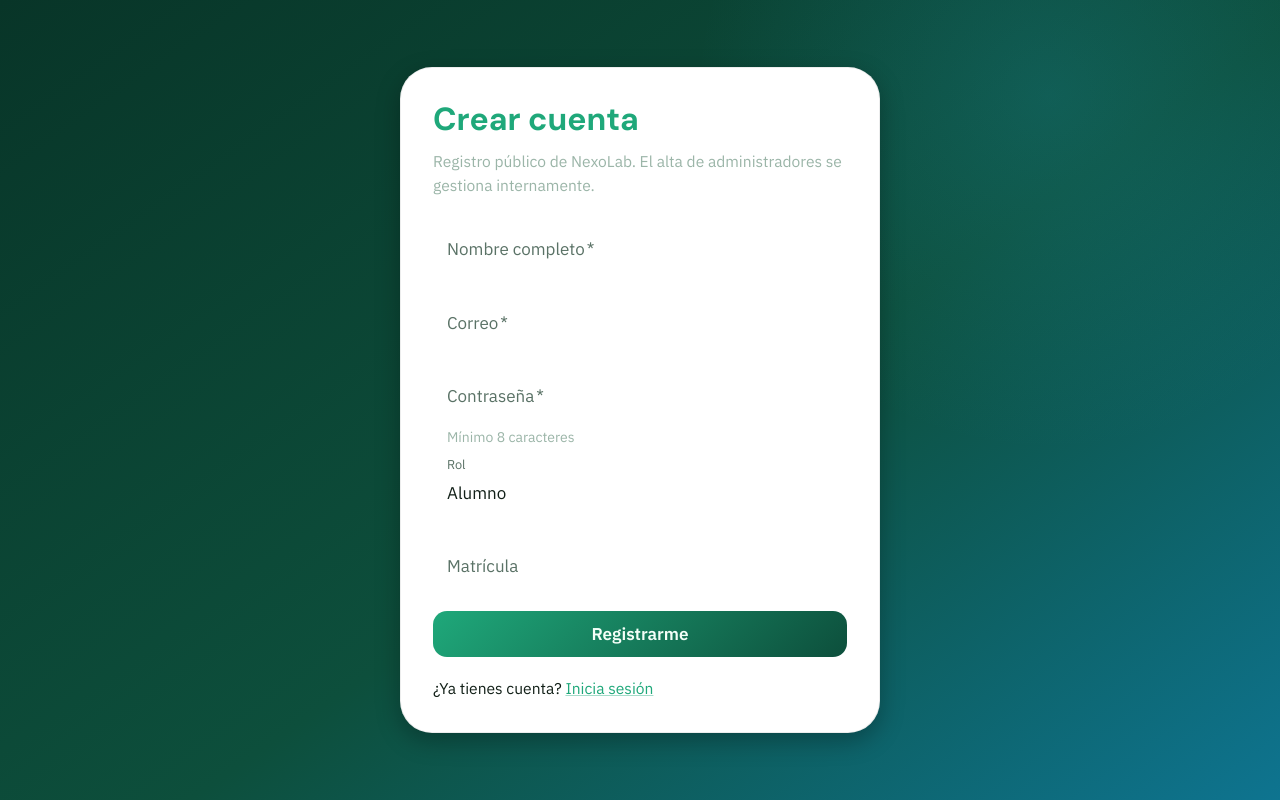
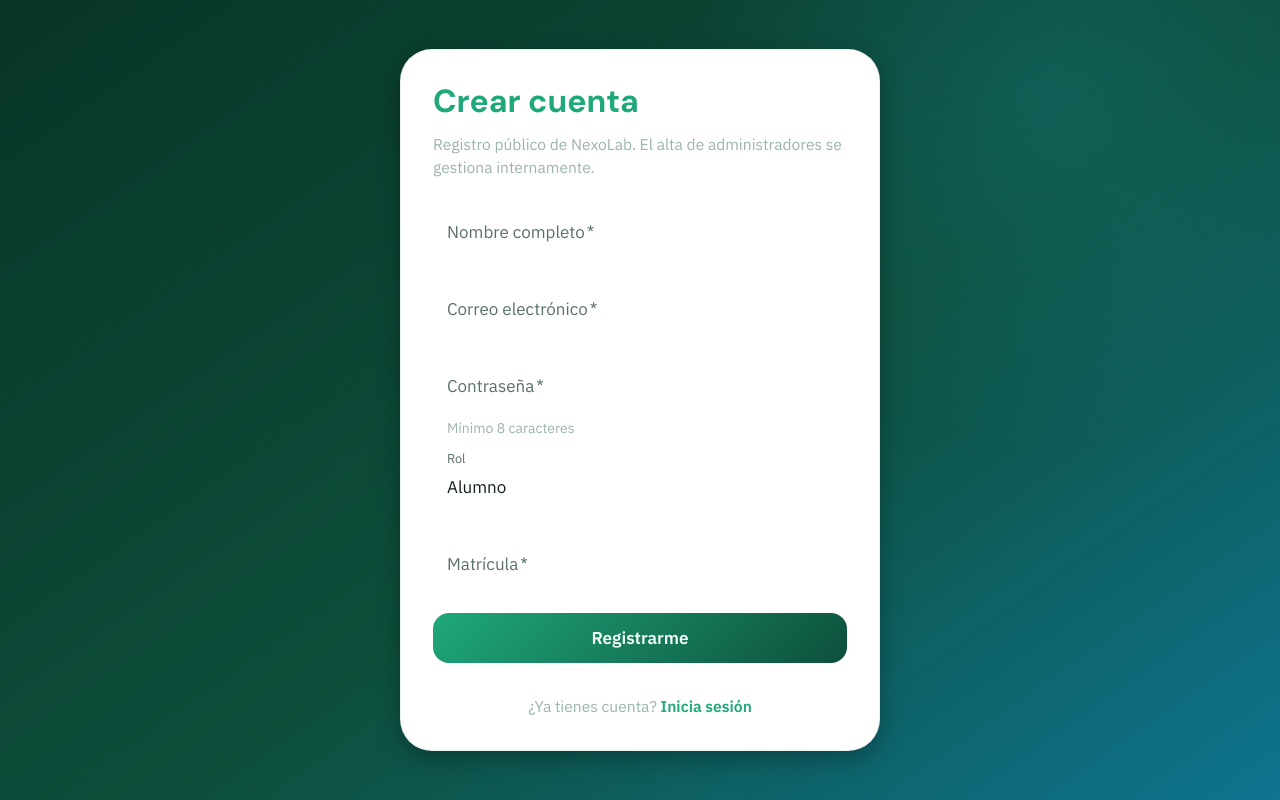
Before and after one commit to FFianquetto/ProWebII_NexoLab, a React (Vite) app in the folder frontend/: page /register in a window 1280 px wide. Built offline with nearby package versions, Linux system fonts and the light colour scheme; no server answers.

Commit message:
Modificadito

```diff
--- a/frontend/src/pages/IncidentsPage.tsx
+++ b/frontend/src/pages/IncidentsPage.tsx
@@ -1,5 +1,5 @@
 import { useEffect, useState } from 'react';
-import { MenuItem, TextField } from '@mui/material';
+import { MenuItem, TextField, Box } from '@mui/material';
 import ResourcePage from '../components/ResourcePage';
 import api from '../api/client';
 import type { Equipment, Incident, Laboratory, User } from '../types';
@@ -10,6 +10,21 @@ import {
   severityLabels,
 } from '../constants/labels';
 
+// Helpers para asignar colores semánticos de Material-UI
+const getSeverityColor = (severity: string) => {
+  if (severity === 'CRITICAL' || severity === 'HIGH') return 'error.main';
+  if (severity === 'MEDIUM') return 'warning.main';
+  if (severity === 'LOW') return 'success.main';
+  return 'text.primary';
+};
+
+const getStatusColor = (status: string) => {
+  if (status === 'OPEN') return 'error.main';
+  if (status === 'IN_PROGRESS') return 'info.main';
+  if (status === 'RESOLVED' || status === 'CLOSED') return 'success.main';
+  return 'text.primary';
+};
+
 export default function IncidentsPage() {
   const { user } = useAuth();
   const [users, setUsers] = useState<User[]>([]);
@@ -17,13 +32,20 @@ export default function IncidentsPage() {
   const [equipment, setEquipment] = useState<Equipment[]>([]);
 
   useEffect(() => {
-    Promise.all([api.get('/users'), api.get('/laboratories'), api.get('/equipment')])
+    Promise.all([
+      api.get('/users'),
+      api.get('/laboratories'),
+      api.get('/equipment')
+    ])
       .then(([u, l, e]) => {
         setUsers(u.data.data);
         setLabs(l.data.data);
         setEquipment(e.data.data);
       })
-      .catch(() => undefined);
+      .catch((error) => {
+        // Optimización: No silenciar completamente el error, es útil para debugging
+        console.error('Error cargando recursos de incidencias:', error);
+      });
   }, []);
 
   return (
@@ -70,10 +92,11 @@ export default function IncidentsPage() {
         severity: values.severity,
         laboratoryId: values.laboratoryId ? String(values.laboratoryId) : null,
         equipmentId: values.equipmentId ? String(values.equipmentId) : null,
-        reportedById: String(values.reportedById || user?.id),
+        // Optimización: fallback seguro en caso de que user sea undefined en el render
+        reportedById: String(values.reportedById || user?.id || ''),
       })}
       renderForm={(values, setValues) => (
-        <>
+        <Box sx={{ display: 'flex', flexDirection: 'column', gap: 2, mt: 1 }}>
           <TextField
             label="Título"
             value={values.title || ''}
@@ -98,7 +121,7 @@ export default function IncidentsPage() {
             fullWidth
           >
             {Object.entries(severityLabels).map(([value, label]) => (
-              <MenuItem key={value} value={value}>
+              <MenuItem key={value} value={value} sx={{ color: getSeverityColor(value), fontWeight: 500 }}>
                 {label}
               </MenuItem>
             ))}
@@ -111,7 +134,7 @@ export default function IncidentsPage() {
             fullWidth
           >
             {Object.entries(incidentStatusLabels).map(([value, label]) => (
-              <MenuItem key={value} value={value}>
+              <MenuItem key={value} value={value} sx={{ color: getStatusColor(value), fontWeight: 500 }}>
                 {label}
               </MenuItem>
             ))}
@@ -123,7 +146,7 @@ export default function IncidentsPage() {
             onChange={(e) => setValues({ ...values, laboratoryId: e.target.value ? e.target.value : null })}
             fullWidth
           >
-            <MenuItem value="">Ninguno</MenuItem>
+            <MenuItem value=""><em>Ninguno</em></MenuItem>
             {labs.map((lab) => (
               <MenuItem key={lab.id} value={lab.id}>
                 {lab.code} - {lab.name}
@@ -137,7 +160,7 @@ export default function IncidentsPage() {
             onChange={(e) => setValues({ ...values, equipmentId: e.target.value ? e.target.value : null })}
             fullWidth
           >
-            <MenuItem value="">Ninguno</MenuItem>
+            <MenuItem value=""><em>Ninguno</em></MenuItem>
             {equipment.map((eq) => (
               <MenuItem key={eq.id} value={eq.id}>
                 {eq.inventoryCode} - {eq.name}
@@ -158,7 +181,7 @@ export default function IncidentsPage() {
               </MenuItem>
             ))}
           </TextField>
-        </>
+        </Box>
       )}
     />
   );
--- a/frontend/src/pages/RegisterPage.tsx
+++ b/frontend/src/pages/RegisterPage.tsx
@@ -32,19 +32,21 @@ export default function RegisterPage() {
     e.preventDefault();
     setLoading(true);
     setError('');
+
     try {
       await register({
-        fullName: form.fullName,
-        email: form.email,
+        fullName: form.fullName.trim(),
+        email: form.email.trim(),
         password: form.password,
         role: form.role,
-        studentId: form.studentId || undefined,
+        // Optimización: Solo enviamos la matrícula si el rol es realmente Alumno
+        studentId: form.role === 'STUDENT' && form.studentId ? form.studentId.trim() : undefined,
       });
       navigate('/');
     } catch (err: unknown) {
       const message =
         (err as { response?: { data?: { message?: string } } })?.response?.data?.message ||
-        'No se pudo registrar';
+        'No se pudo registrar. Verifica tus datos e intenta nuevamente.';
       setError(message);
     } finally {
       setLoading(false);
@@ -63,7 +65,7 @@ export default function RegisterPage() {
           'radial-gradient(circle at 82% 12%, rgba(34,166,199,0.2), transparent 28%), linear-gradient(145deg, #083528, #0D4F3C 55%, #0E7490)',
       }}
     >
-      <Paper sx={{ width: '100%', maxWidth: 480, p: { xs: 3, sm: 4 }, borderRadius: 4 }}>
+      <Paper elevation={6} sx={{ width: '100%', maxWidth: 480, p: { xs: 3, sm: 4 }, borderRadius: 4 }}>
         <Typography
           variant="h4"
           sx={{ fontFamily: '"DM Sans", sans-serif', fontWeight: 800, color: 'primary.main' }}
@@ -74,12 +76,14 @@ export default function RegisterPage() {
         <Typography variant="body2" color="text.secondary" mb={3}>
           Registro público de NexoLab. El alta de administradores se gestiona internamente.
         </Typography>
+
         {error && (
-          <Alert severity="error" sx={{ mb: 2 }}>
+          <Alert severity="error" sx={{ mb: 3, borderRadius: 2 }}>
             {error}
           </Alert>
         )}
-        <Stack component="form" spacing={2} onSubmit={onSubmit}>
+
+        <Stack component="form" spacing={2.5} onSubmit={onSubmit}>
           <TextField
             label="Nombre completo"
             value={form.fullName}
@@ -88,7 +92,7 @@ export default function RegisterPage() {
             fullWidth
           />
           <TextField
-            label="Correo"
+            label="Correo electrónico"
             type="email"
             value={form.email}
             onChange={(e) => setForm({ ...form, email: e.target.value })}
@@ -114,21 +118,32 @@ export default function RegisterPage() {
             <MenuItem value="STUDENT">Alumno</MenuItem>
             <MenuItem value="TEACHER">Docente</MenuItem>
           </TextField>
+
           {form.role === 'STUDENT' && (
             <TextField
               label="Matrícula"
               value={form.studentId}
               onChange={(e) => setForm({ ...form, studentId: e.target.value })}
+              required // Optimización: Si es alumno, la matrícula debería ser obligatoria
               fullWidth
             />
           )}
-          <Button type="submit" variant="contained" size="large" disabled={loading}>
-            {loading ? 'Creando…' : 'Registrarme'}
+
+          <Button
+            type="submit"
+            variant="contained"
+            size="large"
+            disabled={loading}
+            disableElevation
+            sx={{ mt: 1, py: 1.2, fontWeight: 600, borderRadius: 2 }}
+          >
+            {loading ? 'Creando cuenta...' : 'Registrarme'}
           </Button>
         </Stack>
-        <Typography variant="body2" mt={2.5}>
+
+        <Typography variant="body2" mt={4} align="center" color="text.secondary">
           ¿Ya tienes cuenta?{' '}
-          <Link component={RouterLink} to="/login">
+          <Link component={RouterLink} to="/login" fontWeight={600} underline="hover">
             Inicia sesión
           </Link>
         </Typography>
--- a/frontend/src/pages/SubjectsPage.tsx
+++ b/frontend/src/pages/SubjectsPage.tsx
@@ -1,4 +1,4 @@
-import { MenuItem, TextField } from '@mui/material';
+import { MenuItem, TextField, Box } from '@mui/material';
 import ResourcePage from '../components/ResourcePage';
 import type { Subject } from '../types';
 
@@ -20,23 +20,62 @@ export default function SubjectsPage() {
         },
       ]}
       toPayload={(values) => ({
-        code: values.code,
-        name: values.name,
-        description: values.description || null,
-        credits: Number(values.credits || 0),
+        // Optimización: Limpieza de espacios en blanco accidentales
+        code: values.code?.trim(),
+        name: values.name?.trim(),
+        description: values.description?.trim() || null,
+        // Optimización: Math.max asegura que no se envíen créditos negativos al backend
+        credits: Math.max(0, Number(values.credits || 0)),
         isActive: values.isActive !== false,
       })}
       renderForm={(values, setValues) => (
-        <>
-          <TextField label="Clave" value={values.code || ''} onChange={(e) => setValues({ ...values, code: e.target.value })} required fullWidth />
-          <TextField label="Nombre" value={values.name || ''} onChange={(e) => setValues({ ...values, name: e.target.value })} required fullWidth />
-          <TextField label="Créditos" type="number" value={values.credits ?? 0} onChange={(e) => setValues({ ...values, credits: Number(e.target.value) })} fullWidth />
-          <TextField select label="Activa" value={values.isActive === false ? 'false' : 'true'} onChange={(e) => setValues({ ...values, isActive: e.target.value === 'true' })} fullWidth>
-            <MenuItem value="true">Sí</MenuItem>
-            <MenuItem value="false">No</MenuItem>
+        <Box sx={{ display: 'flex', flexDirection: 'column', gap: 2, mt: 1 }}>
+          <TextField
+            label="Clave"
+            value={values.code || ''}
+            onChange={(e) => setValues({ ...values, code: e.target.value })}
+            required
+            fullWidth
+          />
+          <TextField
+            label="Nombre"
+            value={values.name || ''}
+            onChange={(e) => setValues({ ...values, name: e.target.value })}
+            required
+            fullWidth
+          />
+          <TextField
+            label="Créditos"
+            type="number"
+            value={values.credits ?? 0}
+            onChange={(e) => setValues({ ...values, credits: Number(e.target.value) })}
+            fullWidth
+            inputProps={{ min: 0 }} // Previene que el usuario baje de 0 en la interfaz
+          />
+          <TextField
+            select
+            label="Activa"
+            value={values.isActive === false ? 'false' : 'true'}
+            onChange={(e) => setValues({ ...values, isActive: e.target.value === 'true' })}
+            fullWidth
+          >
+            {/* Optimización: Colores semánticos para el estado de la materia */}
+            <MenuItem value="true" sx={{ color: 'success.main', fontWeight: 500 }}>
+              Sí
+            </MenuItem>
+            <MenuItem value="false" sx={{ color: 'error.main', fontWeight: 500 }}>
+              No
+            </MenuItem>
           </TextField>
-          <TextField label="Descripción" value={values.description || ''} onChange={(e) => setValues({ ...values, description: e.target.value })} fullWidth multiline minRows={2} />
-        </>
+          <TextField
+            label="Descripción"
+            value={values.description || ''}
+            onChange={(e) => setValues({ ...values, description: e.target.value })}
+            fullWidth
+            multiline
+            minRows={3} // Aumentado ligeramente para mejor lectura
+          />
+        </Box>
       )}
     />
   );
```
